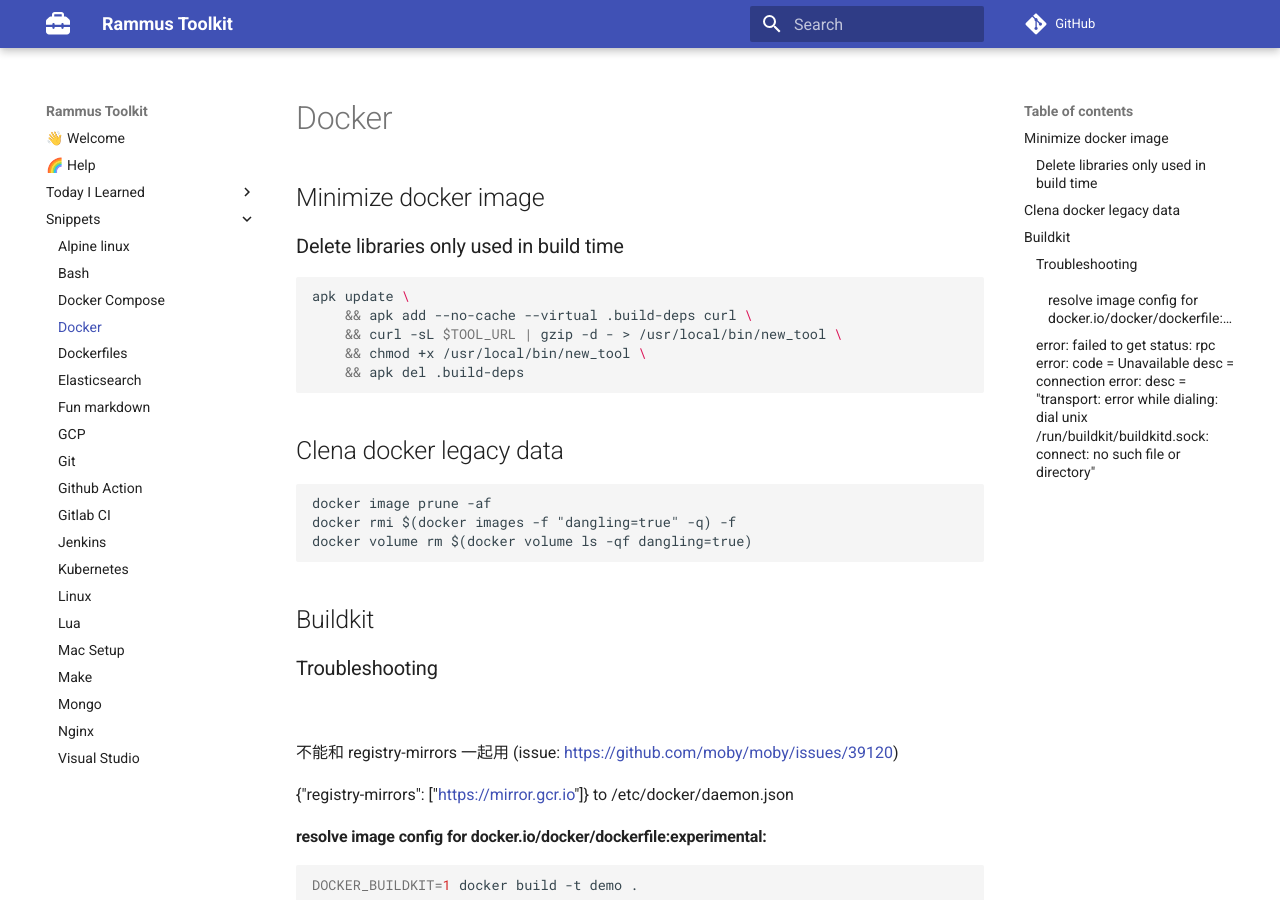
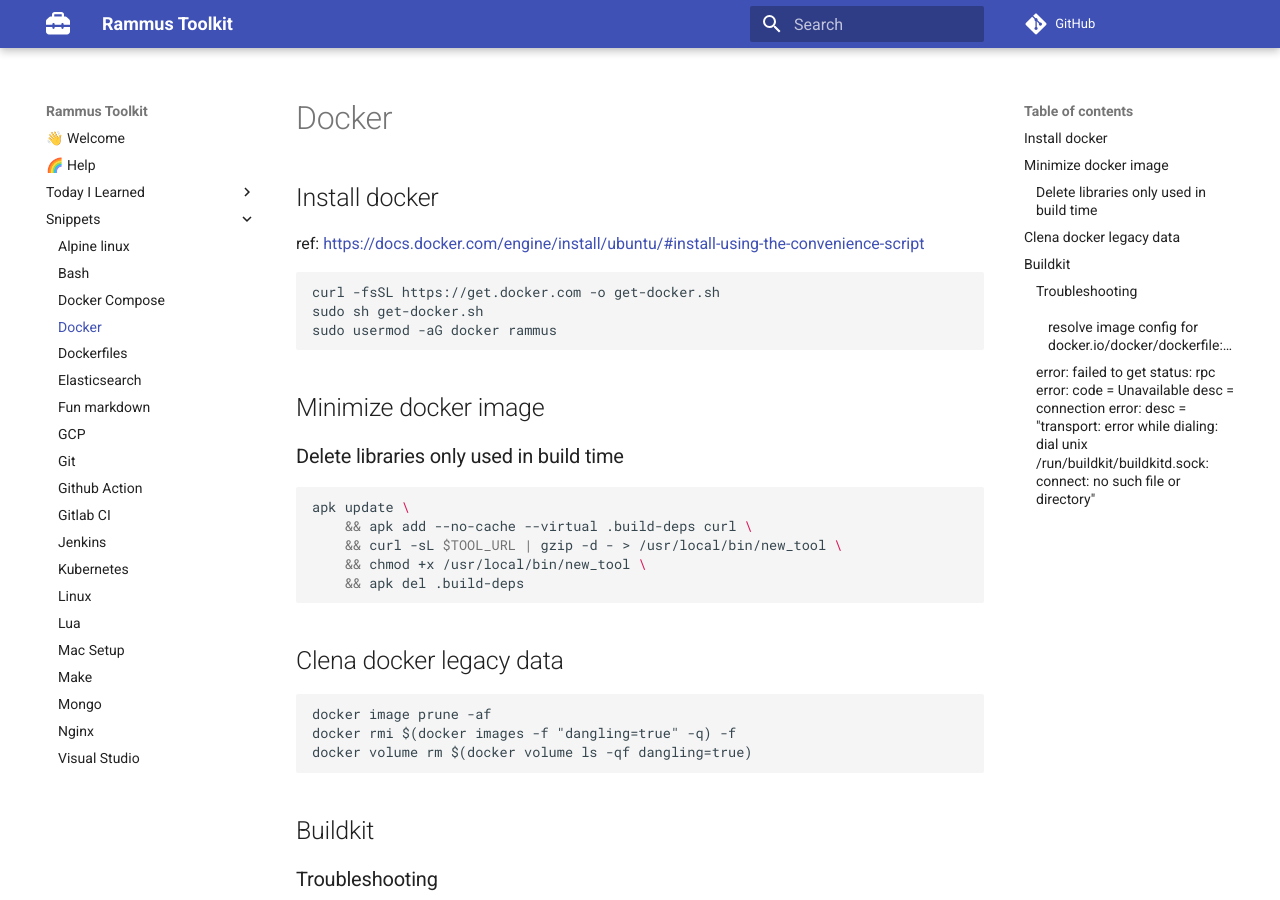
Before and after one commit to RammusXu/toolkit, an MkDocs documentation site: the page built from docs/snippets/docker.md, in a window 1280 px wide and 900 px high. Built offline with MkDocs 1.6.1 and Material for MkDocs 9.7.7, drawn with Linux system fonts in a browser that asks for light colours; comment, search, counter and statistics services are not loaded.

Commit message:
Docker: install

````diff
--- a/docs/snippets/docker.md
+++ b/docs/snippets/docker.md
@@ -1,3 +1,12 @@
+
+## Install docker
+ref: https://docs.docker.com/engine/install/ubuntu/#install-using-the-convenience-script
+
+```bash
+curl -fsSL https://get.docker.com -o get-docker.sh
+sudo sh get-docker.sh
+sudo usermod -aG docker rammus
+```
 
 ## Minimize docker image
 ### Delete libraries only used in build time
````
